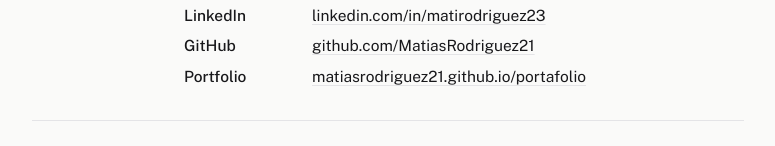
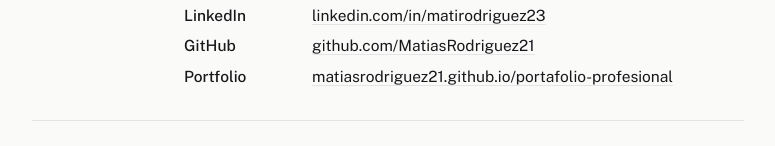
Before and after one commit to MatiasRodriguez21/portafolio-profesional, a plain HTML site: page cv/index.html in a window 1280 px wide. Shown: the part 2317-2463 px from the top of the page, without its empty margins (252-1027 px from the left). Drawn offline with nearby package versions, Linux system fonts and the light colour scheme.

Commit message:
El CV enlaza a la portada del portafolio profesional

```diff
--- a/cv/index.html
+++ b/cv/index.html
@@ -253,7 +253,7 @@
           </div>
           <div><dt>LinkedIn</dt><dd><a href="https://www.linkedin.com/in/matirodriguez23/" target="_blank" rel="noopener">linkedin.com/in/matirodriguez23</a></dd></div>
           <div><dt>GitHub</dt><dd><a href="https://github.com/MatiasRodriguez21" target="_blank" rel="noopener">github.com/MatiasRodriguez21</a></dd></div>
-          <div><dt><span lang="es">Portafolio</span><span lang="en">Portfolio</span></dt><dd><a href="https://matiasrodriguez21.github.io/portafolio/" target="_blank" rel="noopener">matiasrodriguez21.github.io/portafolio</a></dd></div>
+          <div><dt><span lang="es">Portafolio</span><span lang="en">Portfolio</span></dt><dd><a href="https://matiasrodriguez21.github.io/portafolio-profesional/index.html" target="_blank" rel="noopener">matiasrodriguez21.github.io/portafolio-profesional</a></dd></div>
         </dl>
       </div>
     </section>
```
Also changed, not shown: 1 other file.
